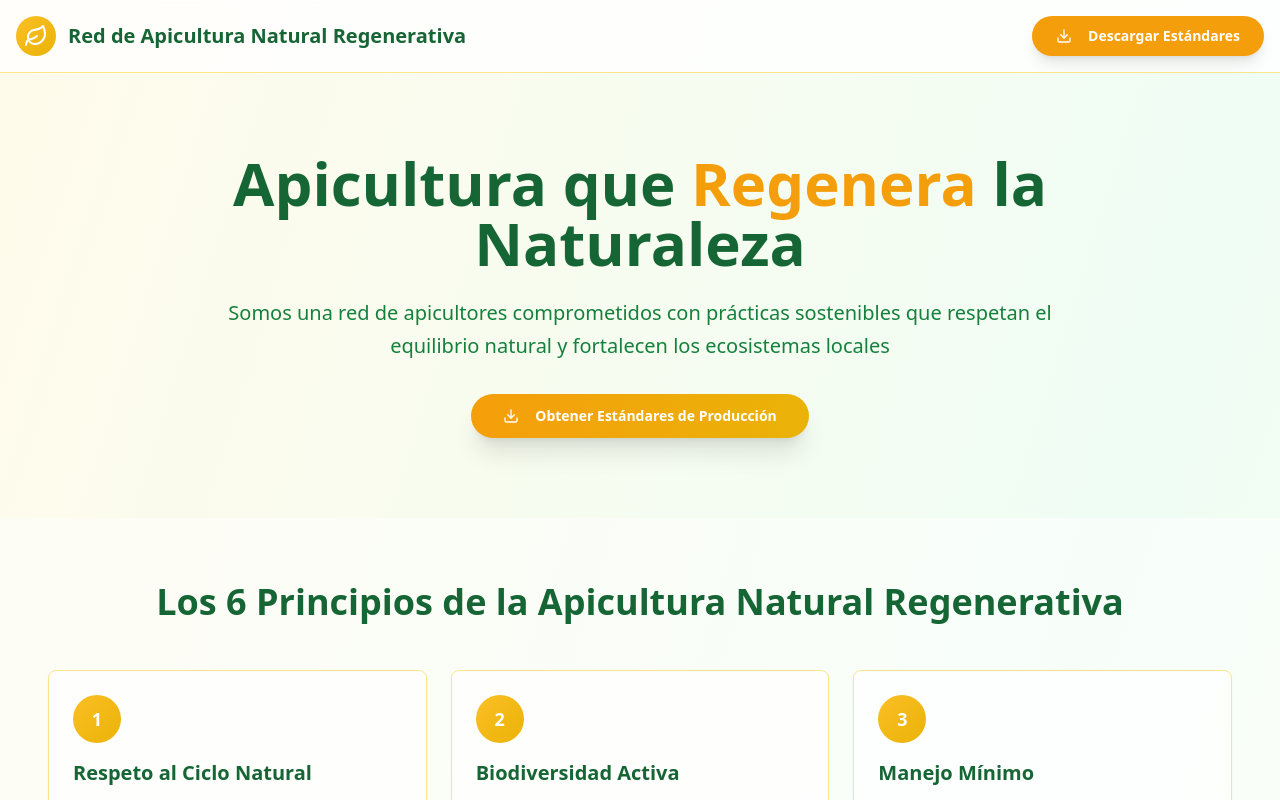
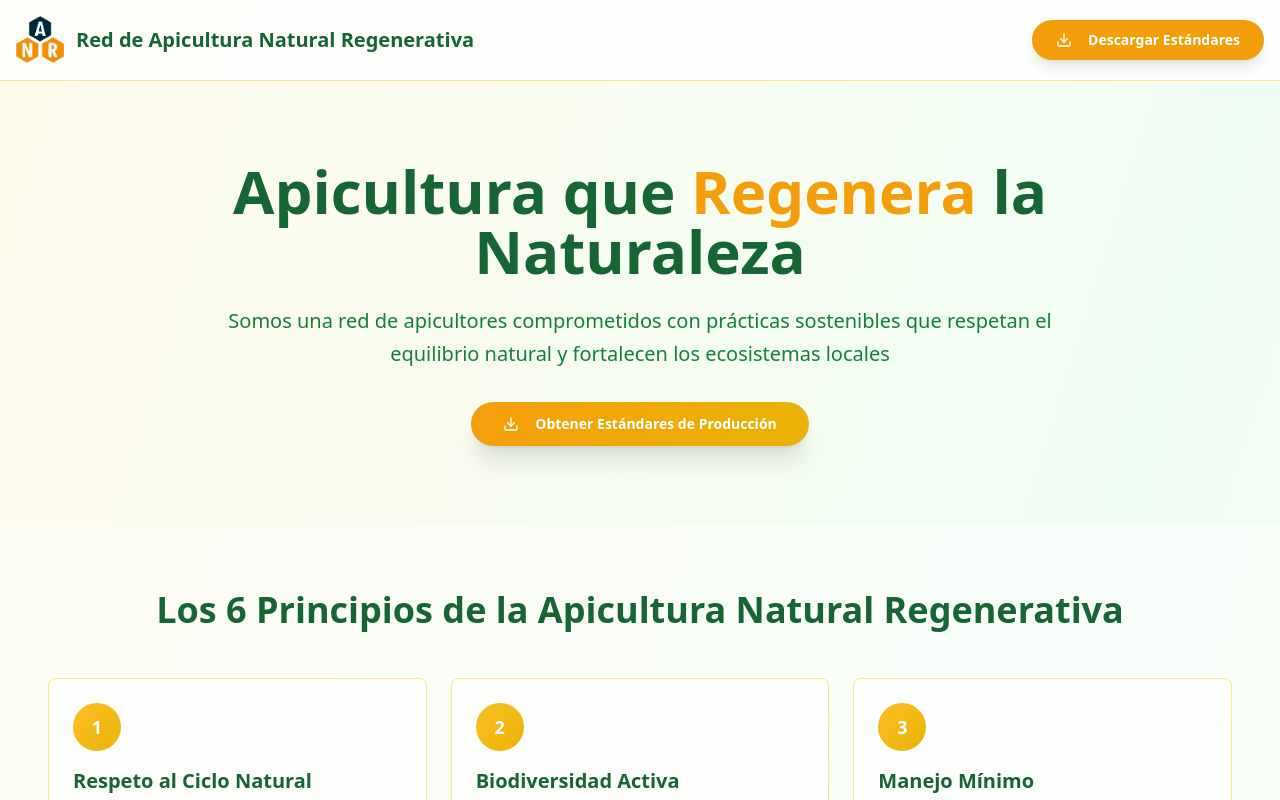
Before and after one commit to jotachan/redanr, a React (Vite) app: page / in a window 1280 px wide. Shown: the top 800 px of the page. Built offline with nearby package versions, Linux system fonts and the light colour scheme.

Commit message:
Add logo to the page
Add the logo of the network to the landing page.

```diff
--- a/src/pages/Index.tsx
+++ b/src/pages/Index.tsx
@@ -55,9 +55,11 @@ const Index = () => {
         <div className="container mx-auto px-4 py-4">
           <div className="flex items-center justify-between">
             <div className="flex items-center space-x-3">
-              <div className="w-10 h-10 bg-gradient-to-br from-amber-400 to-yellow-500 rounded-full flex items-center justify-center">
-                <Leaf className="w-6 h-6 text-white" />
-              </div>
+              <img
+                src="/lovable-uploads/dc062be3-d94c-460a-8534-b007ccf0fcb0.png"
+                alt="Logo Red de Apicultura Natural Regenerativa"
+                className="w-12 h-12 object-contain"
+              />
               <h1 className="text-xl font-bold text-green-800">Red de Apicultura Natural Regenerativa</h1>
             </div>
             <Button
@@ -272,9 +274,11 @@ const Index = () => {
       <footer className="bg-green-800 text-white py-8 px-4">
         <div className="container mx-auto text-center">
           <div className="flex items-center justify-center space-x-3 mb-4">
-            <div className="w-8 h-8 bg-amber-500 rounded-full flex items-center justify-center">
-              <Leaf className="w-5 h-5 text-white" />
-            </div>
+            <img
+              src="/lovable-uploads/dc062be3-d94c-460a-8534-b007ccf0fcb0.png"
+              alt="Logo Red de Apicultura Natural Regenerativa"
+              className="w-8 h-8 object-contain bg-white rounded p-1"
+            />
             <h4 className="text-xl font-bold">Red de Apicultura Natural Regenerativa</h4>
           </div>
           <p className="text-green-200 mb-4">
```
Also changed, not shown: public/lovable-uploads/dc062be3-d94c-460a-8534-b007ccf0fcb0.png (added).
